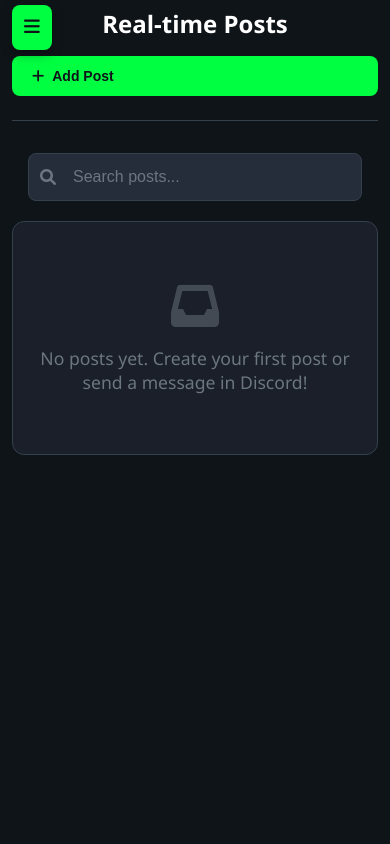
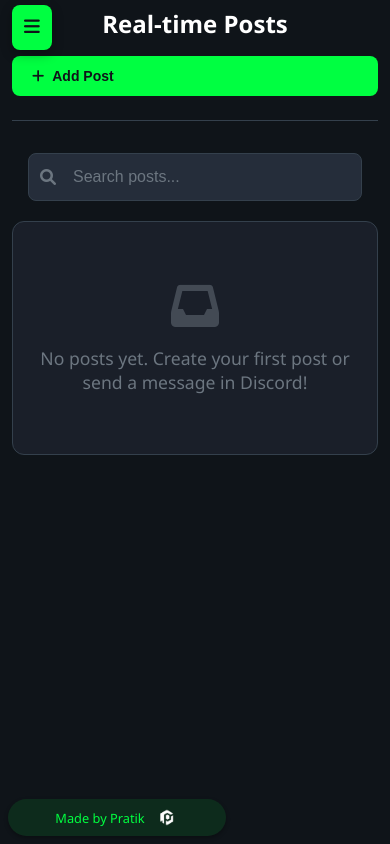
Before and after one commit to pratik11500/CloudVault2-web, a website: page public/index.html in a window 390 px wide. Drawn offline with Linux system fonts and the light colour scheme; no server answers.

Commit message:
Update styles.css

```diff
--- a/public/styles.css
+++ b/public/styles.css
@@ -780,9 +780,10 @@ form {
     .creator-toggle {
         bottom: 8px;
         left: 8px;
-        width: calc(100% - 16px);
+        width: calc(60% - 16px);
         padding: 6px 12px;
         font-size: 0.8rem;
+        position: fixed;
     }
 
     .creator-toggle img {
```
